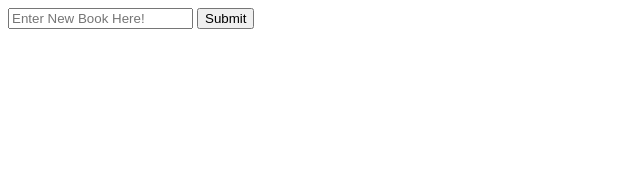
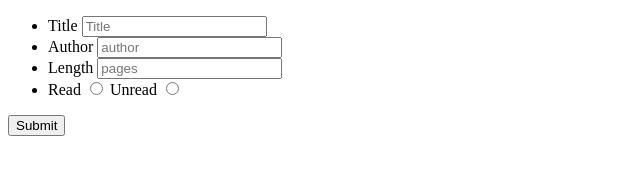
Before and after one commit to onesadpanda19/Library, a plain HTML site: page index.html in a window 1280 px wide. Shown: the whole page, without its empty margins (0-640 px from the left). Drawn offline with Linux system fonts and the light colour scheme.

Commit message:
finish form structure

```diff
--- a/index.html
+++ b/index.html
@@ -11,11 +11,38 @@
   <body>
     <div class="searchBar">
       <form>
-        <input
-          class="bookSearch"
-          type="text"
-          placeholder="Enter New Book Here!"
-        />
+        <ul>
+          <li>
+            <label for="title">Title</label>
+            <input
+              name="title"
+              id="title"
+              class="bookTitle"
+              type="text"
+              placeholder="Title"
+            />
+          </li>
+          <li>
+            <label for="author">Author</label>
+            <input
+              name="author"
+              id="author"
+              class="bookAuthor"
+              type="text"
+              placeholder="author"
+            />
+          </li>
+          <li>
+            <label for="pages">Length</label>
+            <input class="bookLength" type="number" placeholder="pages" />
+          </li>
+          <li>
+            <label for="read">Read</label>
+            <input class="haveRead" type="radio" name="read" id="read" />
+            <label for="unread">Unread</label>
+            <input class="unread" type="radio" name="read" id="unread" />
+          </li>
+        </ul>
         <button type="submit">Submit</button>
         <div class="library"></div>
       </form>
--- a/script.js
+++ b/script.js
@@ -1,9 +1,9 @@
 const myLibrary = [];
 const libraryDiv = document.querySelector(".library");
 const libraryForm = document.querySelector('form')
-const librarySearch = document.querySelector('.bookSearch')
+const librarySearch = document.querySelector('.searchBar')
 
-// finish connecting form to script with tests!
+// finish connecting form to script with tests! look into hijacking info from the form to submit into book function
 
 
 function Book(title, author, pages, read) {
```
